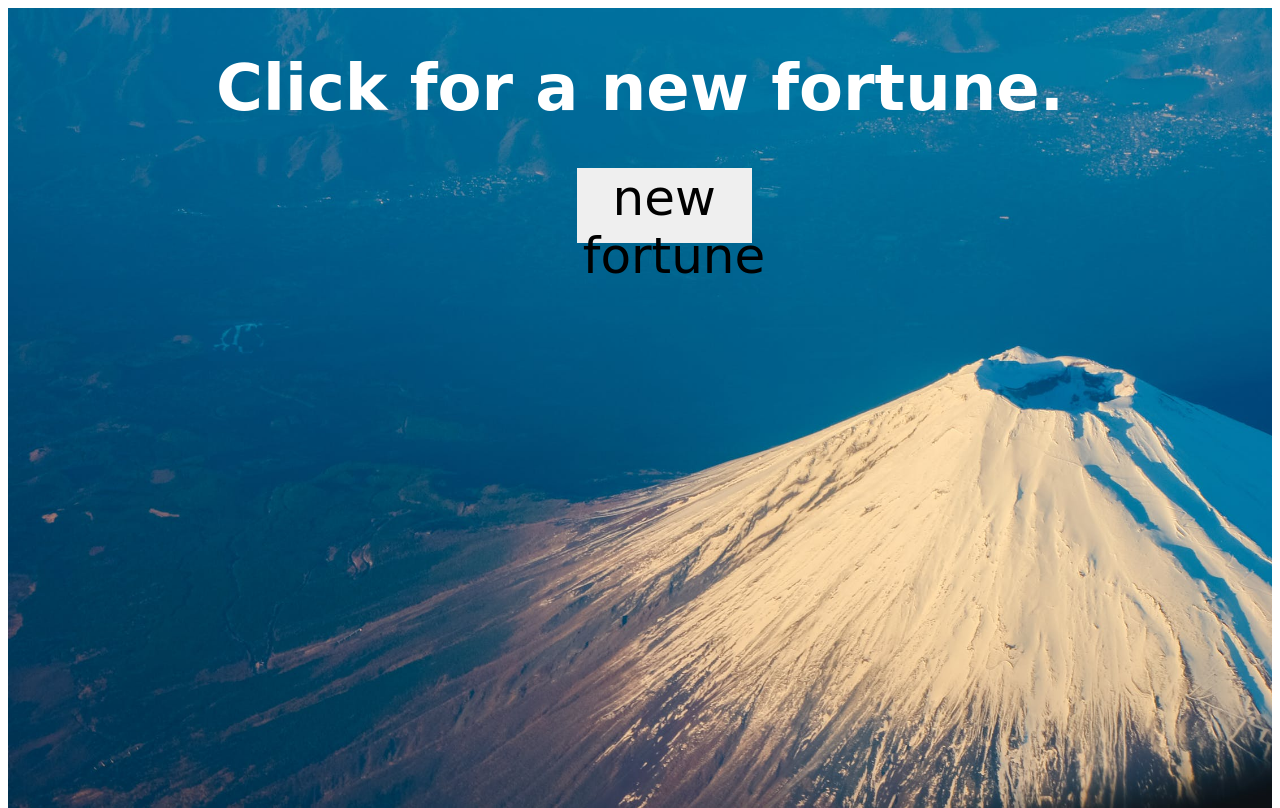
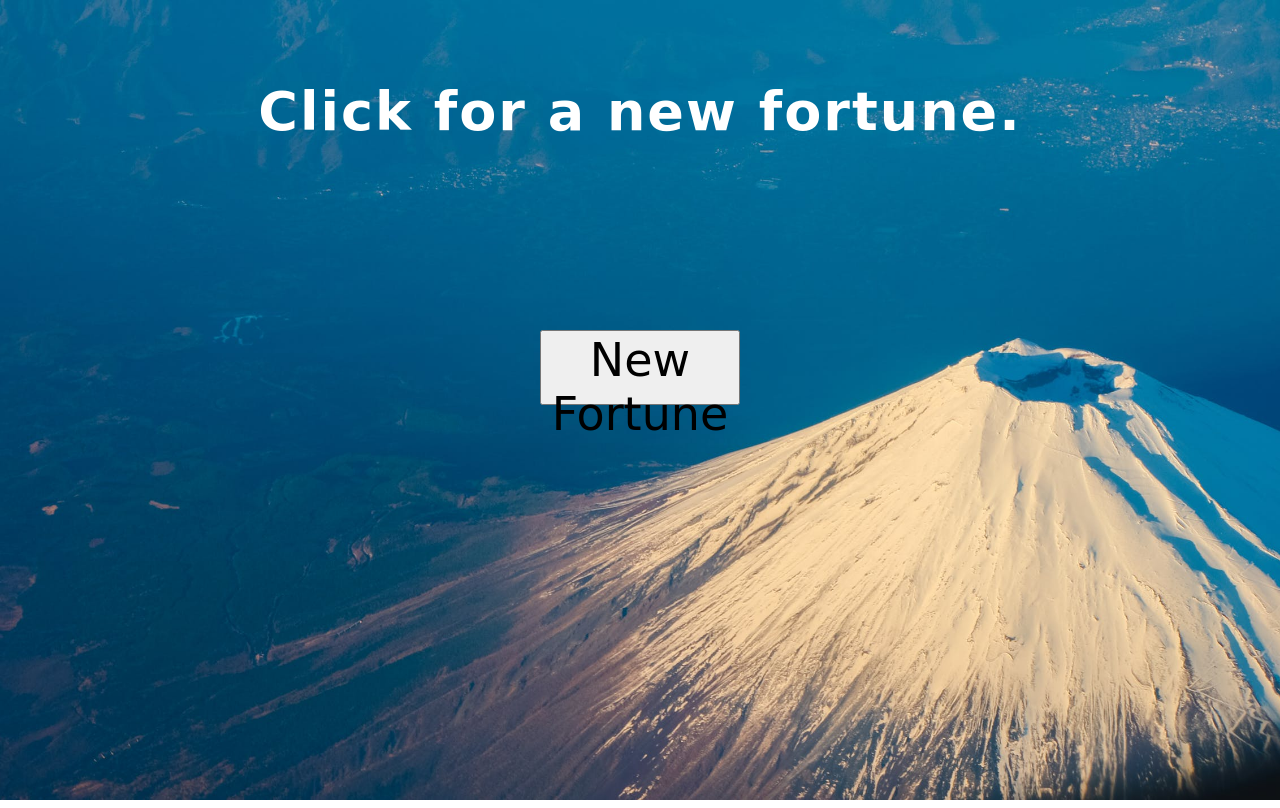
Before and after one commit to rebeccauranga/fortune-cookie, a plain HTML site: page index.html in a window 1280 px wide. Drawn offline with Linux system fonts and the light colour scheme; a web font is replaced by a local one.

Commit message:
fixes background image

```diff
--- a/index.html
+++ b/index.html
@@ -16,7 +16,7 @@
         </div>
 
         <div class="input">
-            <button>new fortune</button>
+            <button class="loading">New Fortune</button>
         </div>
 
     </div>
--- a/scripts/index.js
+++ b/scripts/index.js
@@ -10,7 +10,6 @@ function getFortune() {
       const { fortune } = json;
       const randomFortuneElement = document.querySelector(".output h1");
       randomFortuneElement.textContent = fortune;
-      buttonElement.textContent = originalButtonText;
     });
 }
 
--- a/stylesheets/index.css
+++ b/stylesheets/index.css
@@ -1,33 +1,36 @@
-body, html {
+html {
     height: 100%;
-    /* background-image: url(assets/mountain-pic.jpeg); */
-}
-
-.background {
-    /* background-color: lightcoral; */
-    height: 100%;
+    background-image: url(../assets/mountain-pic.jpeg);
     background-position: center;
     background-repeat: no-repeat;
     background-size: cover;
-    background-image: url(../assets/mountain-pic.jpeg);
 }
 
 .output h1 {
     font-family: 'Qwigley', cursive;
-    font-size: 64px;
+    font-size: 54px;
     color: white;
+    letter-spacing: 2px;
 }
 
 .output {
+    text-align: center;
+    height: 250px;
+    margin-top: 80px;
+}
+
+.input {
     display: flex;
     justify-content: center;
 }
 
 .input button {
-    width: 175px;
+    width: 200px;
     height: 75px;
-    font-size: 50px;
-    margin-left: 45%;
+    font-size: 46px;
     font-family: 'Qwigley', cursive;
-    border: none;
 }
+
+button:hover {
+    cursor: pointer;
+}
```
